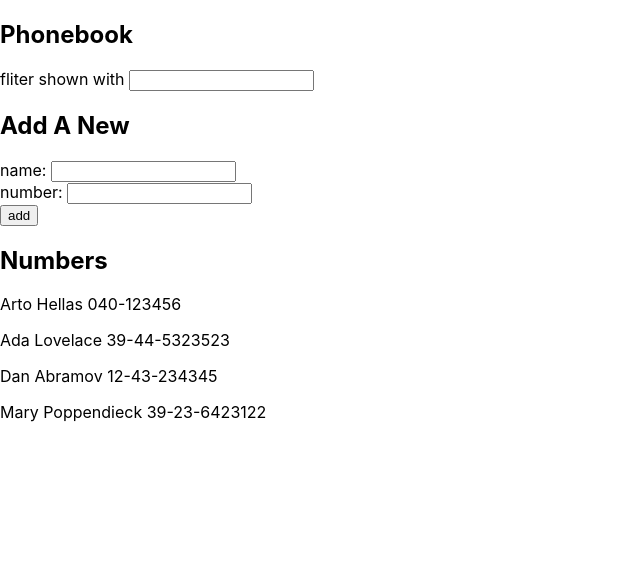
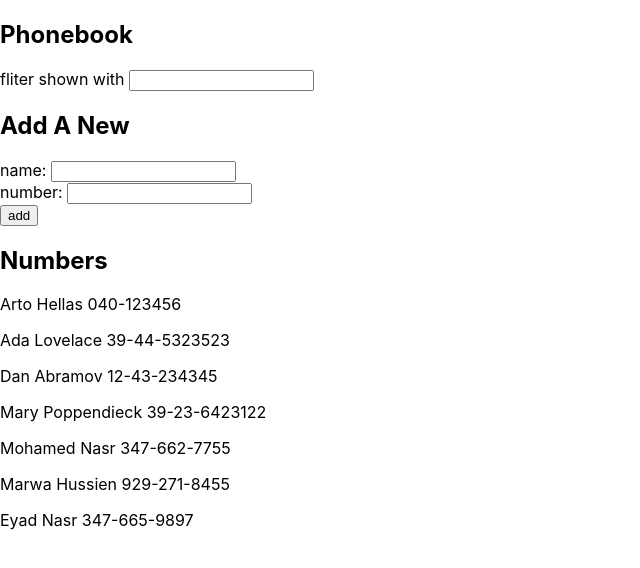
Before and after one commit to mohamednasr20/phonebook, a React (Create React App) app: page / in a window 1280 px wide. Shown: the top 568 px of the page, without its empty margins (0-640 px from the left). Built offline with nearby package versions, Linux system fonts and the light colour scheme; data requests are answered from the project's data file.

Commit message:
add json server to the app

```diff
--- /dev/null
+++ b/db.json
@@ -0,0 +1,39 @@
+{
+  "persons": [
+    {
+      "name": "Arto Hellas",
+      "number": "040-123456",
+      "id": 1
+    },
+    {
+      "name": "Ada Lovelace",
+      "number": "39-44-5323523",
+      "id": 2
+    },
+    {
+      "name": "Dan Abramov",
+      "number": "12-43-234345",
+      "id": 3
+    },
+    {
+      "name": "Mary Poppendieck",
+      "number": "39-23-6423122",
+      "id": 4
+    },
+    {
+      "name": "Mohamed Nasr",
+      "number": "347-662-7755",
+      "id": 5
+    },
+    {
+      "name": "Marwa Hussien",
+      "number": "929-271-8455",
+      "id": 6
+    },
+    {
+      "name": "Eyad Nasr",
+      "number": "347-665-9897",
+      "id": 7
+    }
+  ]
+}
--- a/package.json
+++ b/package.json
@@ -6,6 +6,7 @@
     "@testing-library/jest-dom": "^5.11.10",
     "@testing-library/react": "^11.2.6",
     "@testing-library/user-event": "^12.8.3",
+    "axios": "^0.21.1",
     "react": "^17.0.2",
     "react-dom": "^17.0.2",
     "react-scripts": "4.0.3",
--- a/src/App.js
+++ b/src/App.js
@@ -1,15 +1,11 @@
-import React, { useState } from 'react';
+import React, { useEffect, useState } from 'react';
 import Filter from './Filter';
 import PersonForm from './PersonForm';
 import Persons from './Persons';
+import personsService from './services/persons';
 
 const App = () => {
-  const [persons, setPersons] = useState([
-    { name: 'Arto Hellas', number: '040-123456' },
-    { name: 'Ada Lovelace', number: '39-44-5323523' },
-    { name: 'Dan Abramov', number: '12-43-234345' },
-    { name: 'Mary Poppendieck', number: '39-23-6423122' },
-  ]);
+  const [persons, setPersons] = useState([]);
 
   const [newName, setNewName] = useState('');
   const [newNumber, setNewNumber] = useState('');
@@ -21,36 +17,34 @@ const App = () => {
     if (persons.find((person) => person.name === newName)) {
       return alert(`${newName} is already added to phonebook`);
     }
-    const newObj = { name: newName, number: newNumber };
-    setPersons([...persons, newObj]);
-    setNewName('');
-    setNewNumber('');
+
+    const newPerson = { name: newName, number: newNumber };
+
+    personsService.create(newPerson).then((response) => {
+      setPersons(persons.concat(response.data));
+      setNewName('');
+      setNewNumber('');
+    });
   };
 
-  const handleFilter = (e) => {
-    return setFilter(e.target.value);
-  };
-
-  const handleNumberChange = (e) => {
-    return setNewNumber(e.target.value);
-  };
-
-  const handleNameChange = (e) => {
-    return setNewName(e.target.value);
-  };
+  useEffect(() => {
+    personsService.getAll().then((response) => {
+      setPersons(response.data);
+    });
+  }, []);
 
   return (
     <div>
       <h2>Phonebook</h2>
-      <Filter filter={filter} handleFilter={handleFilter} />
+      <Filter filter={filter} handleFilter={(e) => setFilter(e.target.value)} />
 
       <h2>Add A New</h2>
       <PersonForm
         handleSubmit={handleSubmit}
         newName={newName}
         newNumber={newNumber}
-        handleName={handleNameChange}
-        handleNumber={handleNumberChange}
+        handleName={(e) => setNewName(e.target.value)}
+        handleNumber={(e) => setNewNumber(e.target.value)}
       />
 
       <h2>Numbers</h2>
--- /dev/null
+++ b/src/services/persons.js
@@ -0,0 +1,15 @@
+import axios from 'axios';
+const baseUrl = 'http://localhost:3001/persons';
+
+const getAll = () => {
+  return axios.get(baseUrl);
+};
+
+const create = (newObject) => {
+  return axios.post(baseUrl, newObject);
+};
+
+export default {
+  getAll,
+  create,
+};
```
Also changed, not shown: 1 other file (tests, documents, lock files or other folders).
